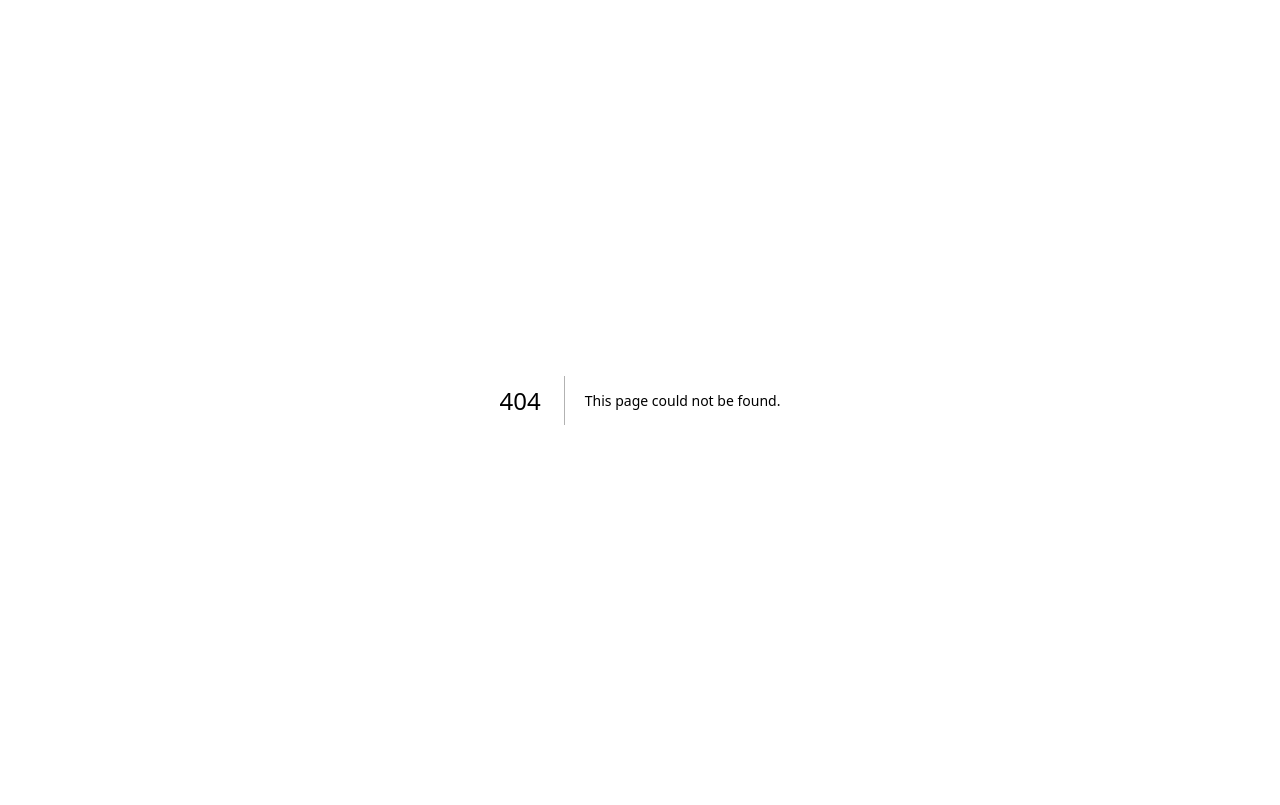
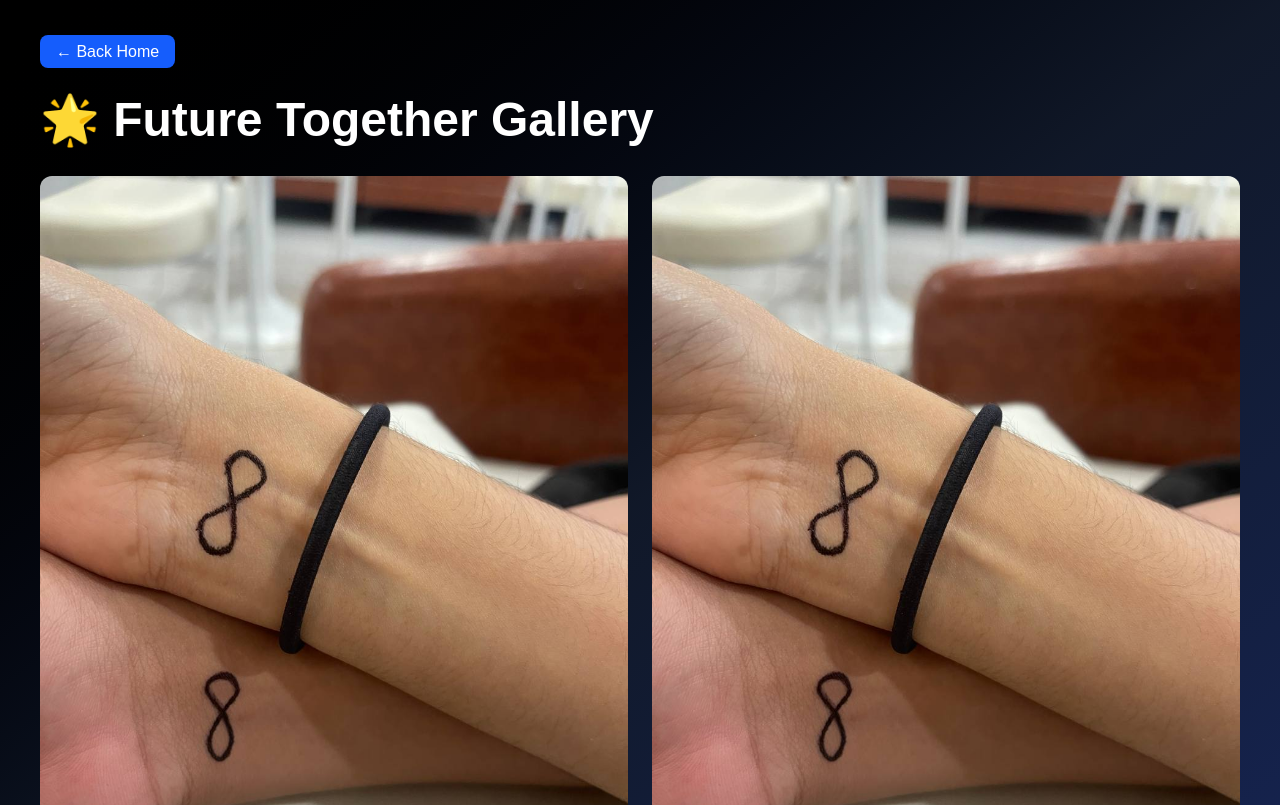
Before and after one commit to kachheangveng7-dot/veng-photo, a Next.js app: page /gallery/future in a window 1280 px wide. Before the commit this address had no page. Shown: the top 805 px of the page. Built offline with nearby package versions, Linux system fonts and the light colour scheme.

Commit message:
Add gallery pages

```diff
--- /dev/null
+++ b/app/gallery/future/page.tsx
@@ -0,0 +1,32 @@
+import Link from "next/link";
+
+export default function FutureGallery() {
+  return (
+    <main className="min-h-screen bg-gradient-to-br from-black via-gray-900 to-blue-950 text-white p-10">
+      <Link
+        href="/"
+        className="bg-blue-600 px-4 py-2 rounded-lg hover:bg-blue-700"
+      >
+        ← Back Home
+      </Link>
+
+      <h1 className="text-5xl font-bold mt-8 mb-8">
+        🌟 Future Together Gallery
+      </h1>
+
+      <div className="grid md:grid-cols-2 gap-6">
+        <img
+          src="/images2/future.jpg"
+          alt="Future Together"
+          className="w-full rounded-xl"
+        />
+
+        <img
+          src="/images2/future.jpg"
+          alt="Future Together"
+          className="w-full rounded-xl"
+        />
+      </div>
+    </main>
+  );
+}
--- a/app/page.tsx
+++ b/app/page.tsx
@@ -2,7 +2,7 @@
 
 export default function Home() {
   return (
-    <main className="min-h-screen bg-black text-white">
+    <main className="min-h-screen bg-gradient-to-br from-black via-gray-900 to-blue-950 text-white">
       {/* Navigation */}
       <nav className="flex justify-between items-center px-10 py-6 border-b border-gray-800">
         <h1 className="text-3xl font-bold text-blue-500">
@@ -35,7 +35,7 @@
       {/* Hero Section */}
       <section className="text-center py-24">
         <h1 className="text-7xl font-bold">
-          Our Memeries Ter with Lang
+          Our Memories Together
         </h1>
 
         <p className="text-xl text-gray-400 mt-6">
@@ -67,7 +67,7 @@
               </p>
 
               <Link
-                href="/gallery"
+                href="/gallery/trip"
                 className="inline-block bg-blue-600 px-4 py-2 rounded-lg hover:bg-blue-700"
               >
                 View Gallery
@@ -93,7 +93,7 @@
               </p>
 
               <Link
-                href="/gallery"
+                href="/gallery/graduation"
                 className="inline-block bg-blue-600 px-4 py-2 rounded-lg hover:bg-blue-700"
               >
                 View Gallery
@@ -119,7 +119,7 @@
               </p>
 
               <Link
-                href="/gallery"
+                href="/gallery/future"
                 className="inline-block bg-blue-600 px-4 py-2 rounded-lg hover:bg-blue-700"
               >
                 View Gallery
```
Also changed, not shown: app/gallery/graduation/page.tsx (added), app/gallery/trip/page.tsx (added).
